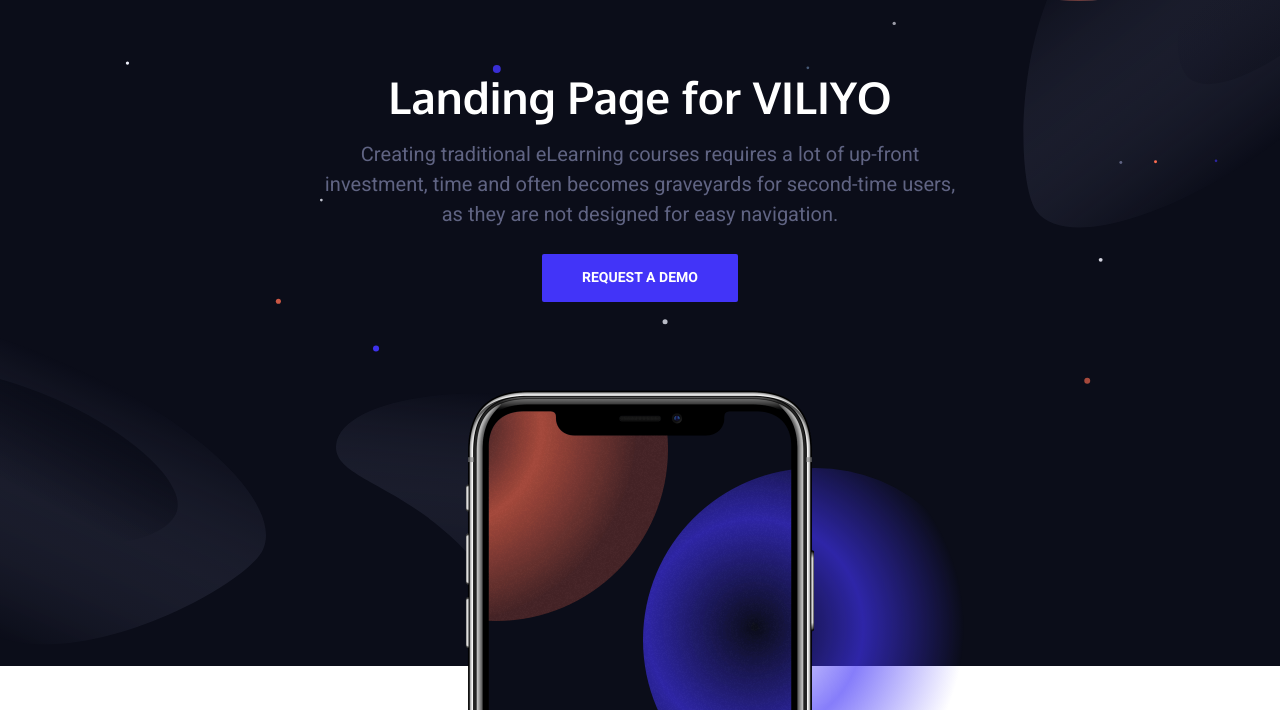
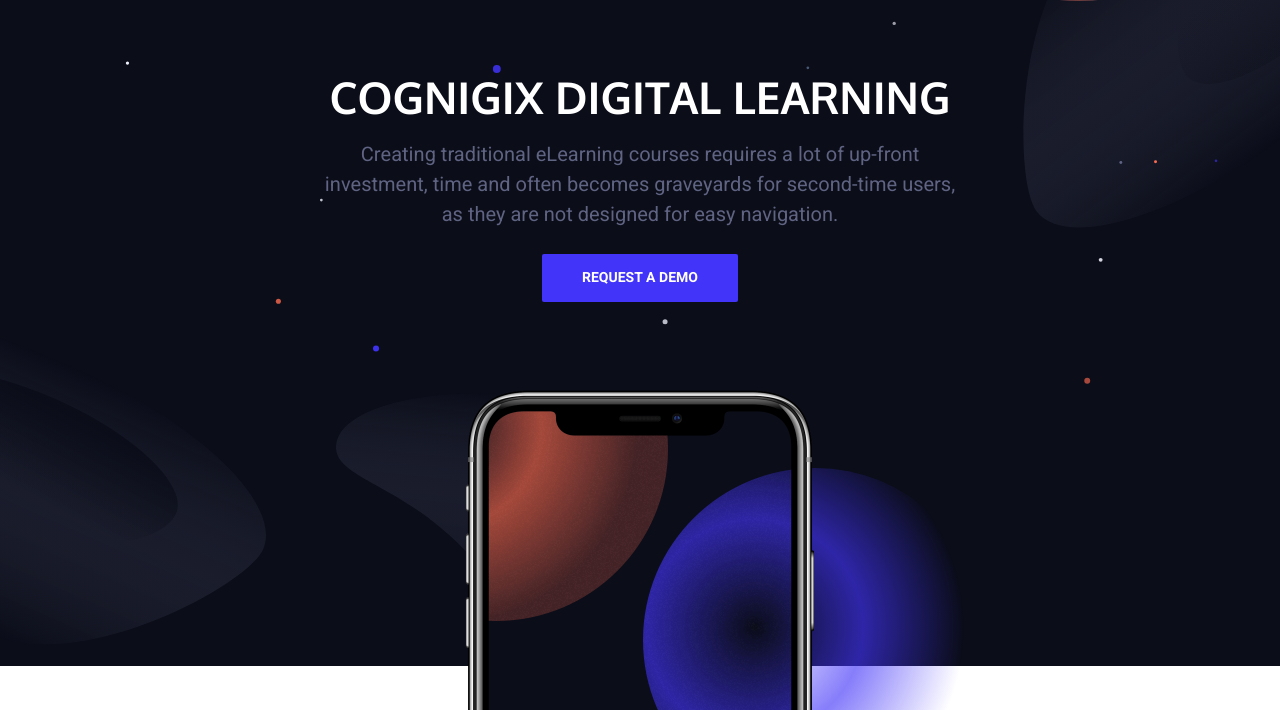
Before and after one commit to Subrat-Chowdhary/Viliyo, a website: page index.html in a window 1280 px wide. Shown: the part 90-800 px from the top of the page. Drawn offline with nearby package versions, Linux system fonts and the light colour scheme.

Commit message:
Update index.html

```diff
--- a/index.html
+++ b/index.html
@@ -34,7 +34,7 @@
                 <div class="container-sm">
                     <div class="hero-inner">
 						<div class="hero-copy">
-	                        <h1 class="hero-title mt-0">Landing Page for <b>VILIYO</b></h1>
+	                        <h1 class="hero-title mt-0"><b>COGNIGIX DIGITAL LEARNING</b></h1>
 	                        <p class="hero-paragraph">Creating traditional eLearning courses requires a lot of up-front investment, time and often becomes graveyards for second-time users, as they are not designed for easy navigation.</p>
 	                        <div class="hero-cta">
 								<a class="button button-primary button-wide-mobile" href="https://cognigix.com/contact-us/">Request a Demo</a>
@@ -174,7 +174,7 @@
 								</a>
 							</li>
 						</ul>
-						<div class="footer-copyright">&copy; 2023 Viliyo VTT Pvt. Ltd. all rights reserved</div>
+						<div class="footer-copyright">&copy; 2023 Cognigix Digital Learning pvt. Ltd. all rights reserved</div>
 					</div>
 				</div>
 			</div>
```
